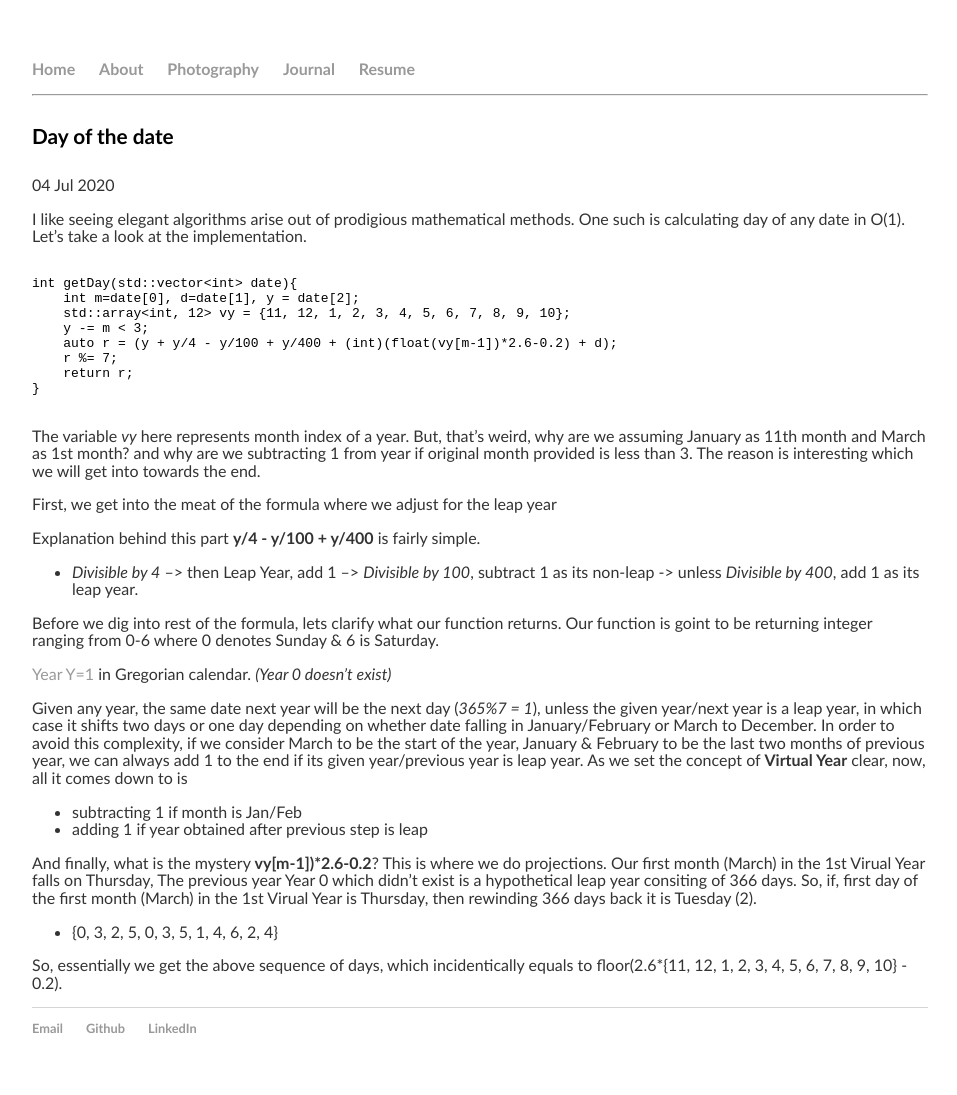
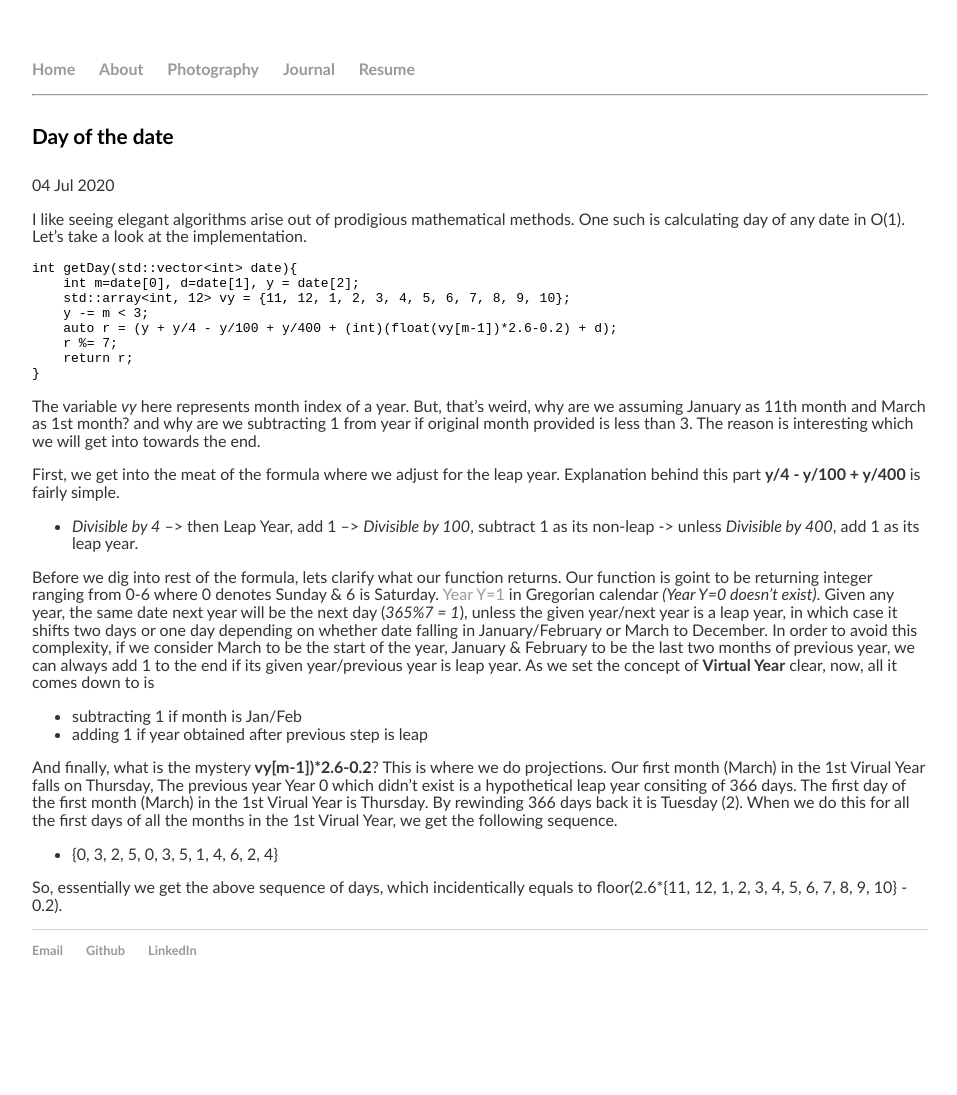
Before and after one commit to vivekgautham/vivekgautham.github.io, a Jekyll site: the page built from _posts/2020-07-04-day-of-the-date.md, in a window 1280 px wide. Shown: the whole page, without its empty margins (160-1117 px from the left). Built offline with Jekyll 4.4.1, drawn with Linux system fonts in a browser that asks for light colours; nearby versions of some CDN libraries; after the commit the page ends 1017 px from its top, so only the background shows below that.

Commit message:
Few Changes...

````diff
--- a/_posts/2020-07-04-day-of-the-date.md
+++ b/_posts/2020-07-04-day-of-the-date.md
@@ -10,7 +10,6 @@ I like seeing elegant algorithms arise out of prodigious mathematical methods. O
 Let's take a look at the implementation.
 
 ``` cpp
-
 int getDay(std::vector<int> date){
     int m=date[0], d=date[1], y = date[2];
     std::array<int, 12> vy = {11, 12, 1, 2, 3, 4, 5, 6, 7, 8, 9, 10};
@@ -19,27 +18,20 @@ int getDay(std::vector<int> date){
     r %= 7;
     return r;
 }
-
 ```
 
 The variable _vy_ here represents month index of a year. But, that's weird, why are we assuming January as 11th month and March as 1st month? and why are we subtracting 1 from year if original month provided is less than 3. The reason is interesting which we will get into  towards the end.
 
-First, we get into the meat of the formula where we adjust for the leap year
-
-Explanation behind this part __y/4 - y/100 + y/400__ is fairly simple.
+First, we get into the meat of the formula where we adjust for the leap year. Explanation behind this part __y/4 - y/100 + y/400__ is fairly simple.
 
 - _Divisible by 4_ --> then Leap Year, add 1 --> _Divisible by 100_, subtract 1 as its non-leap -> unless _Divisible by 400_, add 1 as its leap year.
 
-Before we dig into rest of the formula, lets clarify what our function returns. Our function is goint to be returning integer ranging from 0-6 where 0 denotes Sunday & 6 is Saturday.
-
-[Year Y=1](https://www.timeanddate.com/calendar/?year=1&country=22) in Gregorian calendar. _(Year 0 doesn't exist)_
-
- Given any year, the same date next year will be the next day (_365%7 = 1_), unless the given year/next year is a leap year, in which case it shifts two days or one day depending on whether date falling in January/February or March to December. In order to avoid this complexity, if we consider March to be the start of the year, January & February to be the last two months of previous year, we can always add 1 to the end if its given year/previous year is leap year. As we set the concept of __Virtual Year__ clear, now, all it comes down to is
+Before we dig into rest of the formula, lets clarify what our function returns. Our function is goint to be returning integer ranging from 0-6 where 0 denotes Sunday & 6 is Saturday. [Year Y=1](https://www.timeanddate.com/calendar/?year=1&country=22) in Gregorian calendar _(Year Y=0 doesn't exist)_. Given any year, the same date next year will be the next day (_365%7 = 1_), unless the given year/next year is a leap year, in which case it shifts two days or one day depending on whether date falling in January/February or March to December. In order to avoid this complexity, if we consider March to be the start of the year, January & February to be the last two months of previous year, we can always add 1 to the end if its given year/previous year is leap year. As we set the concept of __Virtual Year__ clear, now, all it comes down to is
 
 - subtracting 1 if month is Jan/Feb
 - adding 1 if year obtained after previous step is leap
 
-And finally, what is the mystery __vy[m-1])*2.6-0.2__?  This is where we do projections. Our first month (March) in the 1st Virual Year falls on Thursday, The previous year Year 0 which didn't exist is a hypothetical leap year consiting of 366 days. So, if, first day of the first month (March) in the 1st Virual Year is Thursday, then rewinding 366 days back it is Tuesday (2).
+And finally, what is the mystery __vy[m-1])*2.6-0.2__?  This is where we do projections. Our first month (March) in the 1st Virual Year falls on Thursday, The previous year Year 0 which didn't exist is a hypothetical leap year consiting of 366 days. The first day of the first month (March) in the 1st Virual Year is Thursday. By rewinding 366 days back it is Tuesday (2). When we do this for all the first days of all the months in the 1st Virual Year, we get the following sequence.
 
 - {0, 3, 2, 5, 0, 3, 5, 1, 4, 6, 2, 4}
 
````
